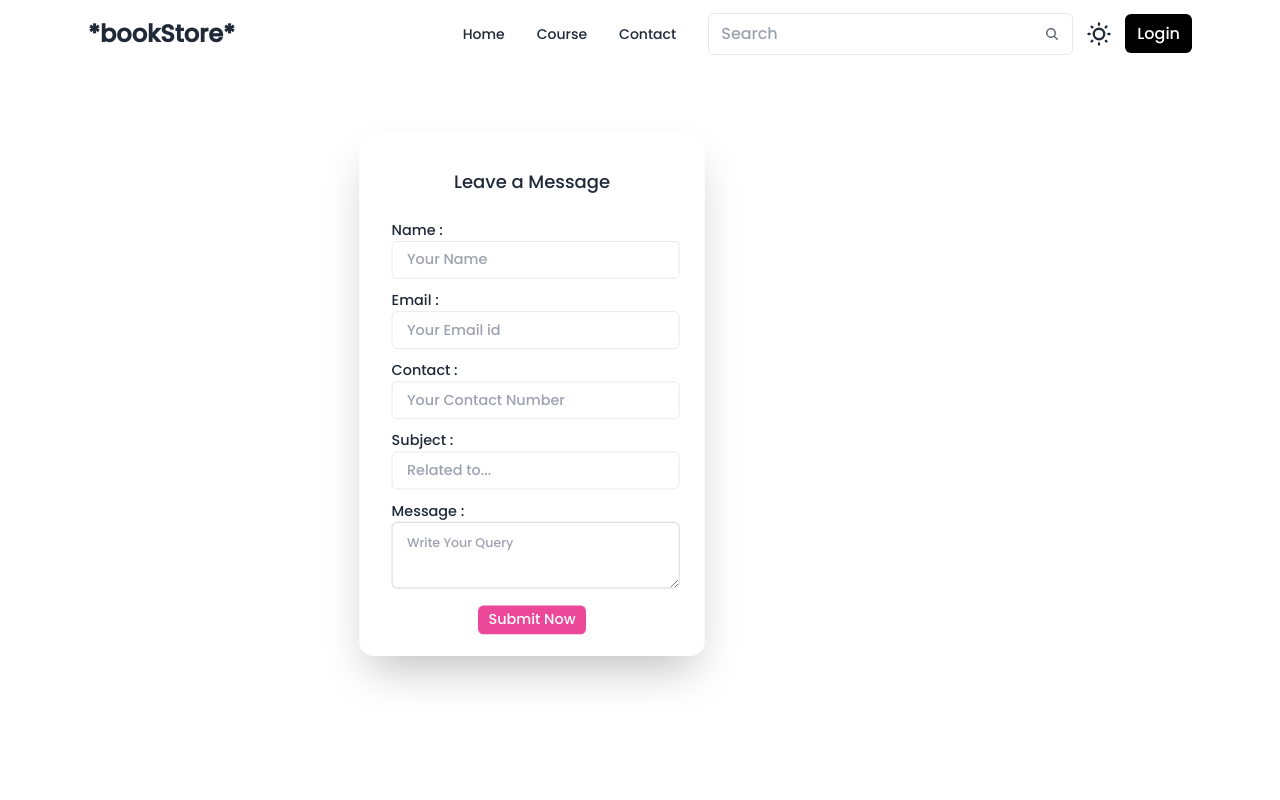
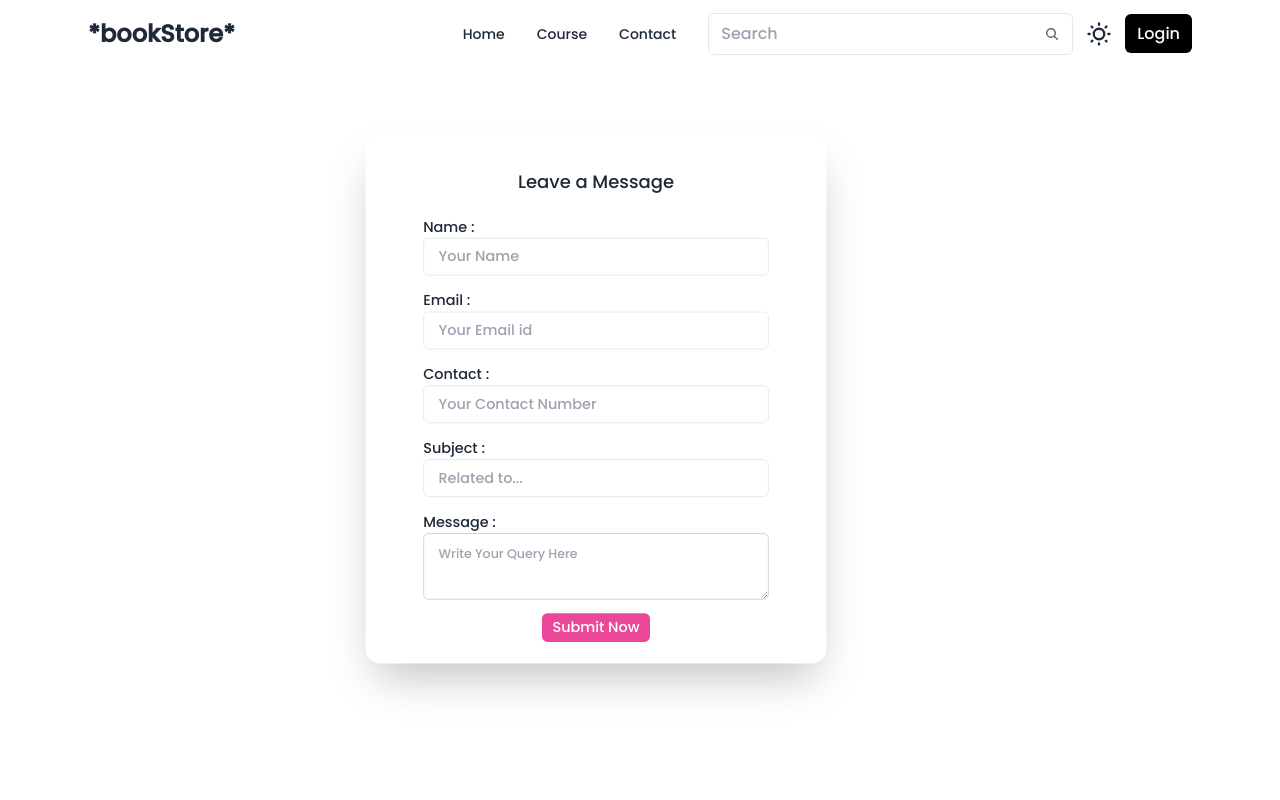
Before and after one commit to shashikant021/BookStoreFrontend, a React (Vite) app: page /contact in a window 1280 px wide. Shown: the top 800 px of the page. Built offline with nearby package versions, Linux system fonts and the light colour scheme.

Commit message:
UI contact page done

```diff
--- a/src/components/Banner.jsx
+++ b/src/components/Banner.jsx
@@ -1,5 +1,6 @@
 import React from "react";
 import banner from "../../public/Banner.png";
+import { Link } from "react-router-dom";
 function Banner() {
   return (
     <>
@@ -15,7 +16,7 @@ function Banner() {
               Whether it’s a thought-provoking novel,
               an insightful self-help guide, or an educational text, reading daily broadens horizons and deepens understanding.
             </p>
-            <label className="input input-bordered flex items-center gap-2 dark:bg-slate-700 dark:text-white">
+            {/* <label className="input input-bordered flex items-center gap-2 dark:bg-slate-700 dark:text-white">
               <svg
                 xmlns="http://www.w3.org/2000/svg"
                 viewBox="0 0 16 16"
@@ -26,9 +27,11 @@ function Banner() {
                 <path d="M15 6.954 8.978 9.86a2.25 2.25 0 0 1-1.956 0L1 6.954V11.5A1.5 1.5 0 0 0 2.5 13h11a1.5 1.5 0 0 0 1.5-1.5V6.954Z" />
               </svg>
               <input type="text" className="grow " placeholder="Email" />
-            </label>
+            </label> */}
           </div>
-          <button className="btn mt-6 btn-secondary">Get Started</button>
+          <Link to='/contact'>
+            <button className="btn mt-6 btn-secondary" >Any Query </button>
+          </Link>
         </div>
         <div className=" order-1 w-full mt-20 md:w-1/2">
           <img
--- a/src/components/Cards.jsx
+++ b/src/components/Cards.jsx
@@ -11,7 +11,7 @@ function Cards({ item }) {
           <div className="card-body">
             <h2 className="card-title">
               {item.name}
-              <div className="badge badge-secondary">{item.category}</div>
+              <div className="badge text-xs badge-secondary">{item.category}</div>
             </h2>
             <p>{item.title}</p>
             <div className="card-actions justify-between">
--- a/src/components/Contact.jsx
+++ b/src/components/Contact.jsx
@@ -1,37 +1,89 @@
+import axios from 'axios';
 import React from 'react'
+import { useForm } from 'react-hook-form';
+import toast from 'react-hot-toast';
+
 
 function Contact() {
+
+    // const host = 'http://localhost:4001';
+    const host = 'https://bookstorebackend-xxu8.onrender.com';
+
+    const { register, handleSubmit, formState: { errors }, } = useForm();
+
+    const onSubmit = async (data) => {
+        const contactInfo = {
+            name: data.name,
+            email: data.email,
+            contact: data.contact,
+            subject: data.subject,
+            message: data.message
+        }
+        await axios.post(`${host}/contact`, contactInfo)
+            .then((res) => {
+                console.log(res.data);
+                if (res.data) {
+                    toast.success("Contact form submitted successfully");
+                    setTimeout(() => {
+                        window.location.reload();
+                    }, 500)
+                }
+                localStorage.setItem('success', JSON.stringify(res.data.Contact))
+            }).catch((err) => {
+                if (err.response) {
+                    console.log(err)
+                    toast.error('Try again ' + err.response.data.message);
+                }
+            })
+    }
+
     return (
         <>
             <div className='flex  items-center justify-center dark:bg-slate-800 dark:text-white  '>
-                <div className='w-[600px]'>
-                    <form className=' modal-box w-96 dark:bg-slate-700 dark:text-white'>
-                        <h1 className='text-center text-xl p-4'>Leave a Message</h1>
-                        <div className='m-3'>
-                            <label>Name :</label>
+                <div className='lg:w-[600px]'>
+                    <form className=' modal-box w-96  lg:w-[800px]  dark:bg-slate-700 dark:text-white'
+                        onSubmit={handleSubmit(onSubmit)} >
+                        <h1 className='text-center text-xl lg:p-4 p-1'>Leave a Message</h1>
+                        <div className='lg:pl-8'>
+                            <div className='m-2'>
+                                <div><label>Name :</label></div>
                                 <input type="text" placeholder="Your Name"
-                                className="w-80 px-4 py-2 border outline-none  rounded-md dark:bg-slate-700 dark:text-white" />
+                                    minLength={4} required
+                                    className="lg:w-96 w-80 px-4 py-2 border outline-none  rounded-md dark:bg-slate-700 dark:text-white"
+                                    {...register('name', { required: true })} />
                             </div>
-                        <div className='m-3'>
-                            <label>Email :</label>
+                            <div className='m-2 mt-4'>
+                                <div><label>Email :</label></div>
                                 <input type="email" placeholder="Your Email id"
-                                className="w-80 px-4 py-2 border outline-none rounded-md dark:bg-slate-700 dark:text-white" />
+                                    required
+                                    className="lg:w-96 w-80 px-4 py-2 border outline-none rounded-md dark:bg-slate-700 dark:text-white"
+                                    {...register('email', { required: true })} />
                             </div>
-                        <div className='m-3'>
-                            <label>Contact :</label>
-                            <input type="number" placeholder="Your Contact Number"
-                                className="w-80 px-4 py-2 border outline-none rounded-md dark:bg-slate-700 dark:text-white" />
+                            <div className='m-2 mt-4'>
+                                <div><label>Contact :</label></div>
+                                <input type="number" placeholder="Your Contact Number" required
+                                    className="lg:w-96 w-80 px-4 py-2 border outline-none rounded-md dark:bg-slate-700 dark:text-white"
+                                    {...register('contact', { required: true, minLength: 10, maxLength: 10 })} />
+                                {errors.contact && (
+                                    <span className="text-sm text-red-500">
+                                        Required 10 Digit
+                                    </span>
+                                )}
                             </div>
-                        <div className='m-3'>
-                            <label>Subject :</label>
+                            <div className='m-2 mt-4'>
+                                <div><label>Subject :</label></div>
                                 <input type="text" placeholder="Related to..."
-                                className="w-80 px-4 py-2 border outline-none  rounded-md dark:bg-slate-700 dark:text-white" />
+                                    minLength={5} required
+                                    className="lg:w-96 w-80 px-4 py-2 border outline-none  rounded-md dark:bg-slate-700 dark:text-white"
+                                    {...register('subject', { required: true })} />
                             </div>
-                        <div className='m-3'>
-                            <label>Message :</label>
+                            <div className='m-2 mt-4'>
+                                <div><label>Message :</label></div>
                                 <textarea
-                                className="textarea textarea-bordered w-80 px-4 py-2 border outline-none  rounded-md dark:bg-slate-700 dark:text-white "
-                                placeholder="Write Your Query"></textarea>
+                                    className="textarea textarea-bordered lg:w-96 w-80 px-4 py-2 border outline-none  rounded-md dark:bg-slate-700 dark:text-white "
+                                    placeholder="Write Your Query Here" {...register('message', { required: true })}
+                                    minLength={8} required ></textarea>
+                            </div>
                         </div>
                         <div className='text-center'>
                             <button className=" bg-pink-500 text-white rounded-md px-3 py-1 hover:bg-pink-700 duration-200">
--- a/src/components/Course.jsx
+++ b/src/components/Course.jsx
@@ -5,7 +5,7 @@ import axios from 'axios'
 function Course() {
 
     // const host = 'http://localhost:4001';
-    const host = 'https://bookstorebackend-e8hi.onrender.com';
+    const host = 'https://bookstorebackend-xxu8.onrender.com';
 
   const [book, setBook] = useState([]);
   useEffect(() => {
@@ -42,7 +42,7 @@ function Course() {
             </button>
           </Link>
         </div>
-        <div className="mt-12 grid grid-cols-1 md:grid-cols-4">
+        <div className="mt-12 grid grid-cols-1 md:grid-cols-2 lg:grid-cols-4">
           {book.map((item) => (
             <Cards key={item.id} item={item} />
           ))}
--- a/src/components/Freebook.jsx
+++ b/src/components/Freebook.jsx
@@ -9,7 +9,7 @@ import axios from 'axios'
 function Freebook() {
 
   // const host = 'http://localhost:4001';
-  const host = 'https://bookstorebackend-e8hi.onrender.com';
+  const host = 'https://bookstorebackend-xxu8.onrender.com';
 
   const [book, setBook] = useState([]);
   useEffect(() => {
--- a/src/components/Login.jsx
+++ b/src/components/Login.jsx
@@ -7,7 +7,7 @@ import toast from "react-hot-toast";
 function Login() {
 
     // const host = 'http://localhost:4001';
-    const host = 'https://bookstorebackend-e8hi.onrender.com';
+    const host = 'https://bookstorebackend-xxu8.onrender.com';
 
   const {
     register,
@@ -50,14 +50,16 @@ function Login() {
             <Link
               to="/"
               className="btn btn-sm btn-circle btn-ghost absolute right-2 top-2"
-              onClick={() => document.getElementById("my_modal_3").close()}
+              onClick={() => {document.getElementById("my_modal_3").close();
+                window.location.reload();
+              }}
             >
               ✕
             </Link>
 
-            <h3 className="font-bold text-lg">Login</h3>
+            <h3 className="font-bold text-lg text-center">Login</h3>
             {/* Email */}
-            <div className="mt-4 space-y-2">
+            <div className="mt-4 space-y-2 lg:pl-12">
               <span>Email</span>
               <br />
               <input
@@ -74,7 +76,7 @@ function Login() {
               )}
             </div>
             {/* password */}
-            <div className="mt-4 space-y-2">
+            <div className="mt-4 space-y-2 lg:pl-12">
               <span>Password</span>
               <br />
               <input
```
Also changed, not shown: src/components/Signup.jsx (+10 -11 lines). Lines whose indentation alone changed are shown as unchanged.
